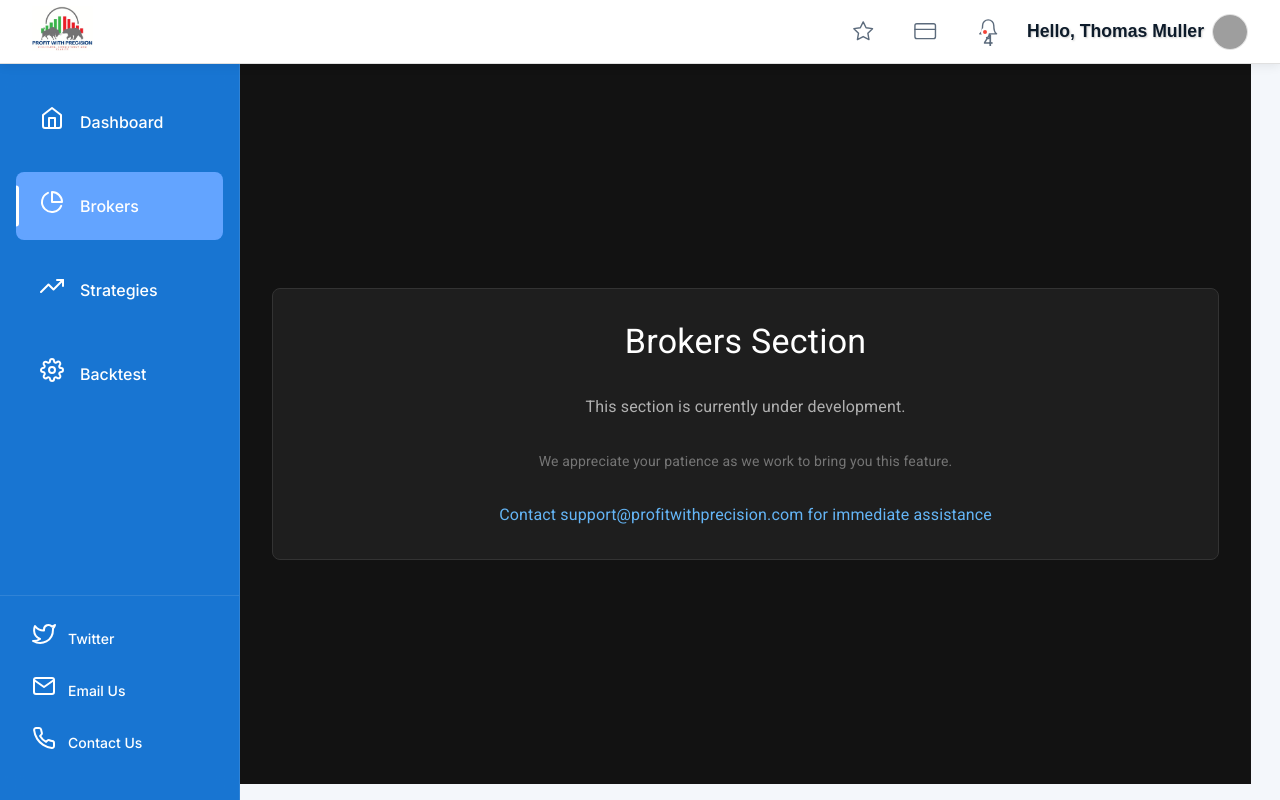
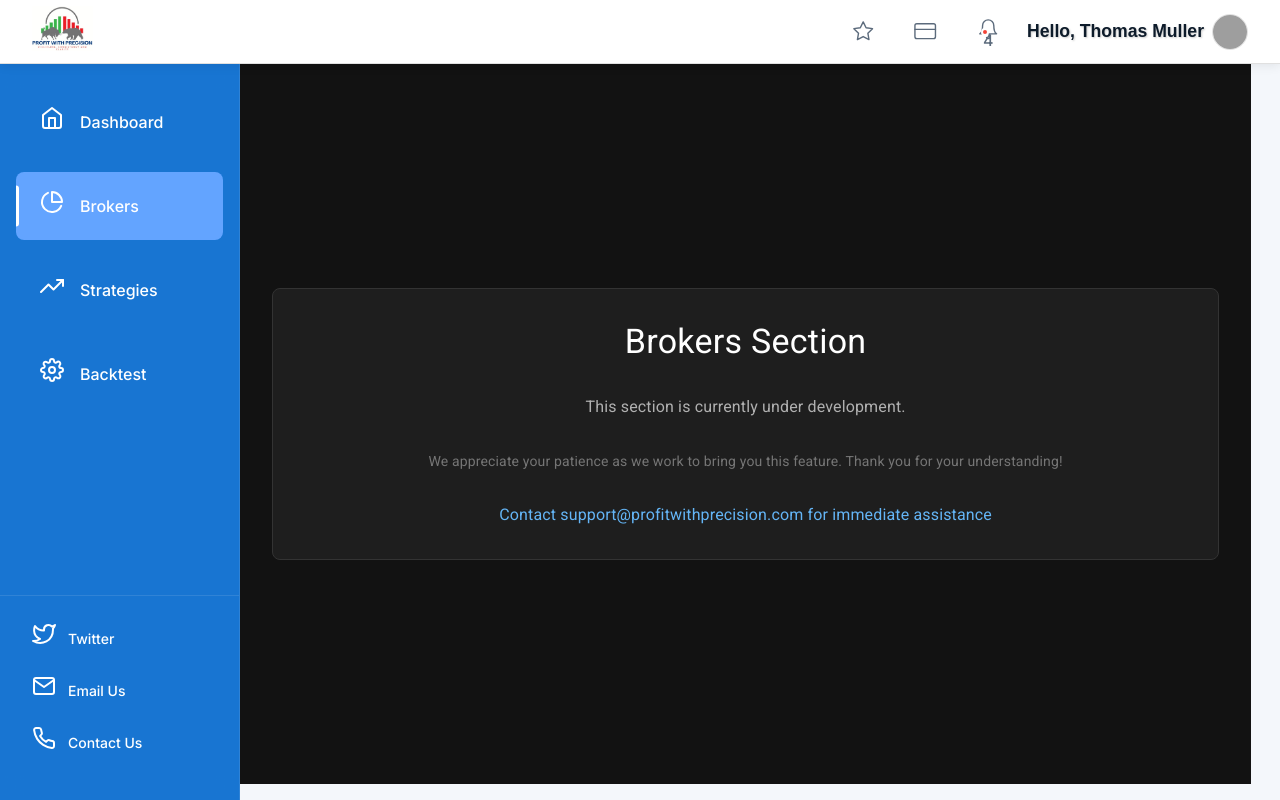
Before and after one commit to sudhanshu2070/last-trade, a React (Vite) app: page /brokers in a window 1280 px wide. Built offline with nearby package versions, Linux system fonts and the light colour scheme; grey boxes are pictures that could not be loaded.

Commit message:
Advance features 0.9 and navigation 0.21

```diff
--- a/src/components/TestComp.tsx
+++ b/src/components/TestComp.tsx
@@ -59,7 +59,7 @@ const TestComp: React.FC<{ name: string }> = ({ name }) => {
             mb: 4
           }}
         >
-          We appreciate your patience as we work to bring you this feature.
+          We appreciate your patience as we work to bring you this feature. Thank you for your understanding!
         </Typography>
 
         <Typography
```
